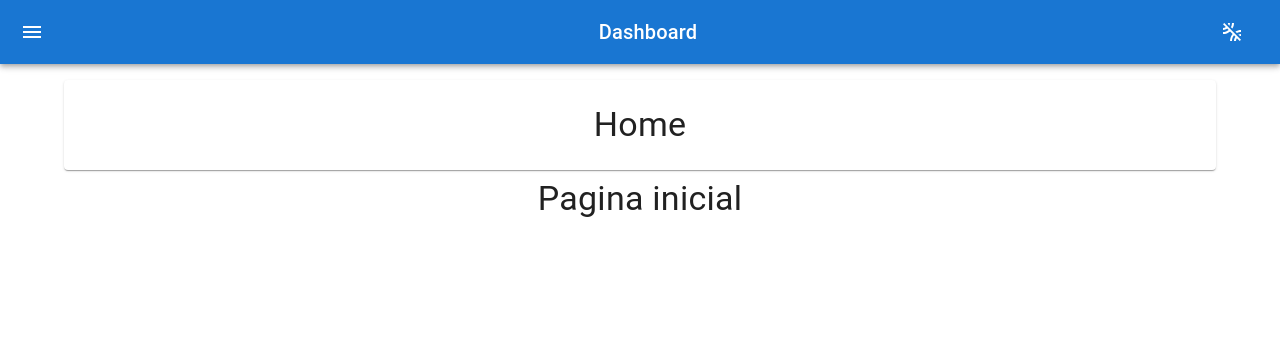
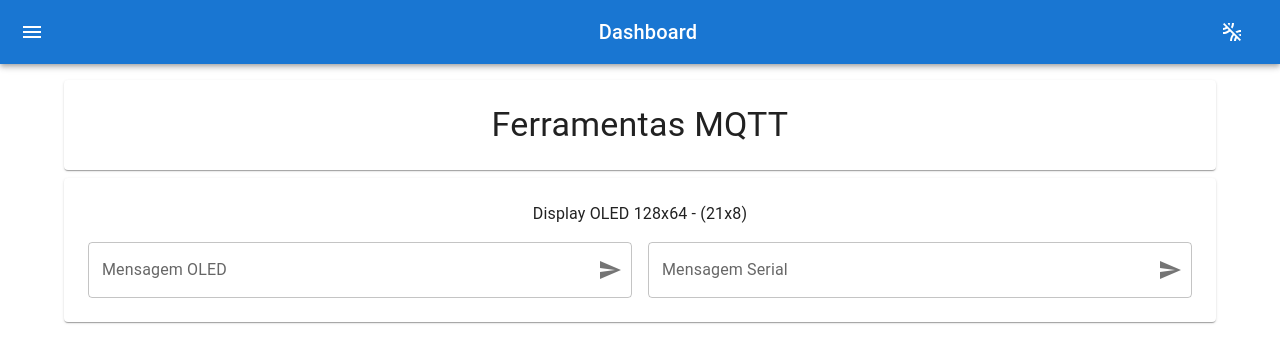
Before and after one commit to rafagarrafinhacardoso/MeuProjeto, a React (Create React App) app in the folder front-end/: page /serviceMqtt/toolsMqtt in a window 1280 px wide. Shown: the top 362 px of the page. Built offline with nearby package versions, Linux system fonts and the light colour scheme.

Commit message:
Paineis em construção...

```diff
--- a/front-end/src/App.js
+++ b/front-end/src/App.js
@@ -9,6 +9,7 @@ import { Container, createTheme, Grid, Paper, Typography } from "@mui/material";
 import React from "react";
 import MessageMqtt from './components/exemples/MessageMqtt';
 import PageDefault from './components/PageDefault';
+import ToolsMqttPainel from './components/exemples/ToolsMqttPainel';
 
 const theme = createTheme();
 
@@ -32,6 +33,7 @@ function App() {
           <Route path="*" element={<Home />} />
           <Route path="messange" element={<MessageMqtt />} />
           <Route path="btnMqtt" element={<BtnMqttExemple />} />
+          <Route path="toolsMqtt" element={<ToolsMqttPainel />} />
         </Route>
       </Routes>
     </div>
--- a/front-end/src/components/Home.js
+++ b/front-end/src/components/Home.js
@@ -1,25 +1,22 @@
-import { Box, Container, createTheme, CssBaseline, Grid, Paper, ThemeProvider, Typography } from "@mui/material";
+import { createTheme, Grid, Paper, Typography } from "@mui/material";
 import React, { useEffect } from "react";
 import { useOutletContext } from "react-router-dom";
-import Header from "./Header";
-// import CameraIcon from '@mui/icons-material/PhotoCamera';
-
-const theme = createTheme();
 
 export default function Home() {
     const [setTitulo] = useOutletContext();
-    useEffect(()=>{
+    useEffect(() => {
         setTitulo("Home")
-    },[]);
+    }, []);
 
     return (
-        <Grid container spacing={3} rowSpacing={1}  >
-            <Grid item xs={12}>
-                <Typography component="h1" variant="h4" align="center">
-                    Pagina inicial
-                </Typography>
+        <Paper sx={{ p: 3, display: 'flex', flexDirection: 'column' }}>
+            <Grid container spacing={3} rowSpacing={1}  >
+                <Grid item xs={12}>
+                    <Typography component="a" variant="a" align="center">
+                        Pagina inicial
+                    </Typography>
+                </Grid>
             </Grid>
-        </Grid>
-
+        </Paper>
     );
 }
--- a/front-end/src/components/LeftMenu.js
+++ b/front-end/src/components/LeftMenu.js
@@ -1,6 +1,6 @@
-import {  List, ListItem, ListItemButton, ListItemIcon, ListItemText, ListSubheader, Menu, MenuItem, Paper, ThemeProvider, Toolbar, Typography } from "@mui/material";
-import React, {  useState } from "react";
-import {  useNavigate } from "react-router-dom";
+import { List, ListItem, ListItemButton, ListItemIcon, ListItemText, ListSubheader, Menu, MenuItem, Paper, ThemeProvider, Toolbar, Typography } from "@mui/material";
+import React, { useState } from "react";
+import { useNavigate } from "react-router-dom";
 import KeyboardArrowDownIcon from '@mui/icons-material/KeyboardArrowDown';
 import KeyboardArrowRightIcon from '@mui/icons-material/KeyboardArrowRight';
 import HomeIcon from '@mui/icons-material/Home';
@@ -10,14 +10,17 @@ import MessageIcon from '@mui/icons-material/Message';
 const barraMenu = [
     { id: 1, text: "Pagina Inicial", link: "/", icon: "Home" },
     {
-        id: 2, text: "Equipamentos", link:"/devices", subMenu: [
+        id: 2, text: "Equipamentos", link: "/devices", subMenu: [
             { id: "2.1", text: "Registrar", link: "/regEquipamento" },
-            { id: "2.2", text: "Listar", link: "/listEquipamentos" }]
+            { id: "2.2", text: "Listar", link: "/listEquipamentos" }
+        ]
     },
     {
         id: 3, text: "Serviços MQTT", link: "/serviceMqtt", subMenu: [
             { id: "3.1", text: "Mensagem", link: "/messange", icon: "Message" },
-            { id: "3.2", text: "Butão", link: "/btnMqtt" }]
+            { id: "3.2", text: "Butão", link: "/btnMqtt" },
+            { id: "3.3", text: "Default", link: "/toolsMqtt" }
+        ]
     },
     { id: 4, text: "Monitor de Movimento Análise", link: "/mainAnalysis" },
 ];
--- a/front-end/src/components/MotionMonitor/ListarMotionMonitor.js
+++ b/front-end/src/components/MotionMonitor/ListarMotionMonitor.js
@@ -51,9 +51,10 @@ export default function ListarMotionMonitor() {
     }
 
     return (
-        <Grid container spacing={3} rowSpacing={1}  >
-            <Grid item xs={12}>
-                <Paper sx={{ p: 3, display: 'flex', flexDirection: 'column' }}>
+        <Paper sx={{ p: 3, display: 'flex', flexDirection: 'column' }}>
+            <Grid container spacing={3} rowSpacing={1}  >
+                <Grid item xs={12}>
+
                     <Box
                         component="form"
                         sx={{
@@ -106,8 +107,9 @@ export default function ListarMotionMonitor() {
                             </Button>
                         </div>
                     </Box>
-                </Paper>
+
+                </Grid>
             </Grid>
-        </Grid>
+        </Paper >
     );
 }
--- a/front-end/src/components/exemples/BtnMqttExemple.js
+++ b/front-end/src/components/exemples/BtnMqttExemple.js
@@ -5,7 +5,6 @@ import { useOutletContext } from "react-router-dom";
 export default function BtnMqttExemple() {
     const [setTitulo] = useOutletContext();
     useEffect(() => {
-        console.log(">>>>use-Effect<<<<");
         setTitulo("Botão MQTT Exemplo")
 
     }, [])
--- a/front-end/src/components/exemples/MessageMqtt.js
+++ b/front-end/src/components/exemples/MessageMqtt.js
@@ -1,4 +1,4 @@
-import { Button, Grid, TextField } from "@mui/material";
+import { Button, Grid, Paper, TextField } from "@mui/material";
 import React, { useEffect, useState } from "react";
 import { useOutletContext } from "react-router-dom";
 import SendIcon from '@mui/icons-material/Send';
@@ -68,10 +68,8 @@ export default function MessageMqtt() {
     }
 
     return (
+        <Paper sx={{ p: 3, display: 'flex', flexDirection: 'column' }}>
             <Grid container spacing={3} rowSpacing={1} >
-            <Grid item sm={12}>
-                <Grid container spacing={2}>
-                    {/* <Grid item xs={12}></Grid> */}
                 <Grid item xs={5}>
                     <TextField
                         fullWidth
@@ -99,8 +97,7 @@ export default function MessageMqtt() {
                     </Button>
                 </Grid>
             </Grid>
-            </Grid>
-        </Grid>
+        </Paper>
 
     );
 }
--- /dev/null
+++ b/front-end/src/components/exemples/ToolsMqttPainel.js
@@ -0,0 +1,70 @@
+import { Grid, Paper, TextField, Typography } from "@mui/material";
+import React, { useEffect } from "react";
+import { useOutletContext } from "react-router-dom";
+import TextPadraoMqtt from "./tools/TextPadraoMqtt";
+
+const disp = {
+    id: 1,
+    equipamento: {
+        nome: "Monitor de movimento",
+        serialNumber: "A86E6505613C"
+    },
+    fucionalidade: [
+        {
+            tipoCampo: "textDefault",
+            nomeCampo: "Mensagem OLED",
+            descricao: "Display OLED 128x64 - 6x8",
+            topico: "mensage",
+            sizeGrid: 12,
+            caractere: 21,
+            linhas: 8
+        },
+        {
+            tipoCampo: "textDefault",
+            nomeCampo: "Mensagem Serial",
+            descricao: "Display OLED 128x64 - 6x8",
+            topico: "mensage",
+            sizeGrid: 6
+        }
+    ]
+};
+
+export default function ToolsMqttPainel() {
+    const [setTitulo] = useOutletContext();
+    useEffect(() => {
+        setTitulo("Ferramentas MQTT")
+    }, []);
+
+    return (
+        <Paper sx={{ p: 3, display: 'flex', flexDirection: 'column' }}>
+            <Grid container spacing={2} rowSpacing={2}  >
+                <Grid item xs={12}>
+                    <Typography component="a" variant="a" align="center">
+                        Display OLED 128x64 - ({(128 / 6) | 0}x{64 / 8})
+                    </Typography>
+                </Grid>
+                {disp && disp.fucionalidade.map((item, index) => {
+                    if (item.tipoCampo == "textDefault")
+                        return (<TextPadraoMqtt key={index} data={item} />);
+                    else if (item.tipoCampo == "btnDefault")
+                        return (<CampoDefalt key={index} />);
+                    else
+                        return (<CampoDefalt key={index} data={item} />);
+                })}
+            </Grid>
+        </Paper>
+    );
+}
+
+function CampoDefalt(props) {
+    const { data } = props
+    return (
+        <Grid container item xs={(data && data.sizeGrid) ? data.sizeGrid : 12} spacing={2} rowSpacing={2}>
+            <Grid item xs={6}>
+                <Typography component="a" variant="a" align="center">
+                    Pagina não Encontrada
+                </Typography>
+            </Grid>
+        </Grid>
+    );
+}
--- /dev/null
+++ b/front-end/src/components/exemples/tools/TextPadraoMqtt.js
@@ -0,0 +1,97 @@
+import { Button, FormControl, Grid, IconButton, InputAdornment, InputLabel, OutlinedInput, Paper, TextField } from "@mui/material";
+import React, { useEffect, useState } from "react";
+import { useOutletContext } from "react-router-dom";
+import SendIcon from '@mui/icons-material/Send';
+
+export default function TextPadraoMqtt(props) {
+    const { data } = props
+    const [text, setText] = useState();
+    const [topico, setTopico] = useState("device/A86E6505613C/mensage");
+
+    const handleChange = (event) => {
+        const val = event.target.value;
+        if (data && data.caractere && data.linhas) {
+            const quebraLinha = val.match(/(\r\n|\n|\r)/gm);
+            if (!quebraLinha) {
+                if (val.length <= data.caractere) {
+                    setText(val);
+                } else {
+                    // console.log("ERRO");
+                }
+
+            } else if (quebraLinha && quebraLinha.length < data.linhas) { // conta quebra linha
+                const array = val.split('\n'); // separa linhas
+                let test = true;
+                for (let x in array) {
+                    if (array[x].length > data.caractere) {
+                        // console.log("ERRO");
+                        test = false;
+                    }
+                }
+                if (test)
+                    setText(val);
+                // else console.log("erro");
+            }
+        }else{
+            setText(val);
+        }
+    };
+    const handleChangeTopico = (event) => {
+        setTopico(event.target.value);
+    };
+
+    const enviaMessage = () => {
+        // console.log("enviar")
+        const dado = {
+            message: text,
+            topic: topico
+        };
+        fetch("/mqtt/sendMensagem", {
+            method: 'POST',
+            headers: {
+                'Content-Type': 'application/json',
+                Accept: 'application/json'
+            },
+            body: JSON.stringify(dado),
+        })
+            .then(res => res.json())
+            .then((result) => {
+                console.log("aaaaaaa-> ", result);
+            })
+            .catch((error) => {
+                console.log(error);
+            })
+    }
+
+    return (
+        <Grid container item xs={6} spacing={2} rowSpacing={2}>
+            <Grid item xs={12}>
+                <FormControl fullWidth variant="outlined">
+                    <InputLabel htmlFor="outlined-adornment-password">{(data && data.nomeCampo) ? data.nomeCampo : "Mensagem"}</InputLabel>
+                    <OutlinedInput
+                        id="outlined-adornment-password"
+                        type={'text'}
+                        multiline={(data && data.linhas) ? true : false}
+                        maxRows={(data && data.linhas) ? data.linhas : 1}
+                        value={text || ''}
+                        onChange={handleChange}
+                        endAdornment={
+                            <InputAdornment position="end">
+                                <IconButton
+                                    aria-label="toggle password visibility"
+                                    onClick={() => console.log("click")}
+                                    onMouseDown={() => console.log("mouse donw")}
+                                    edge="end"
+                                >
+                                    <SendIcon />
+                                </IconButton>
+                            </InputAdornment>
+                        }
+                        label="Mensagem MQTT"
+                    />
+                </FormControl>
+            </Grid>
+        </Grid>
+
+    );
+}
```
Also changed, not shown: front-end/src/components/MotionMonitor/RegistrarMotionMonitor.js (+17 -67 lines), 2 other files (tests, documents, lock files or other folders). Lines whose indentation alone changed are shown as unchanged.
